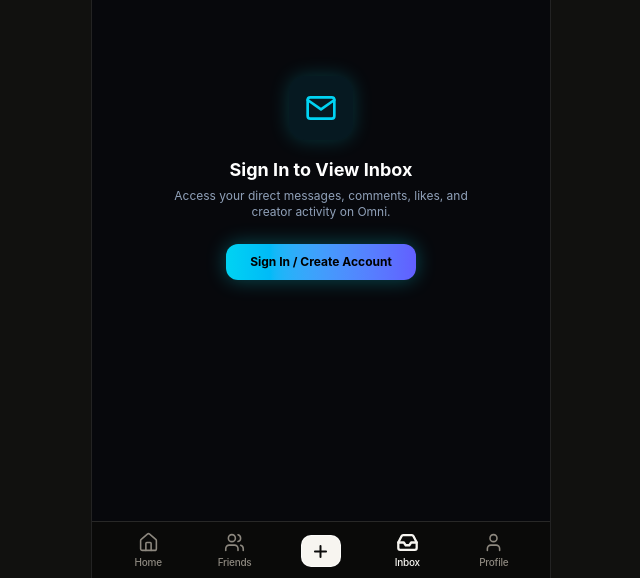
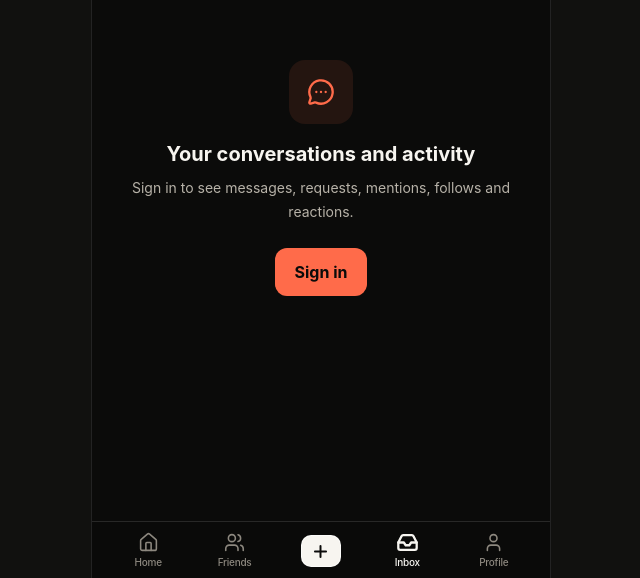
Before and after one commit to sempadavidson-commits/Omni, a React (Vite) app: page /inbox in a window 1280 px wide. Shown: the part 222-800 px from the top of the page, without its empty margins (319-959 px from the left). Built offline with nearby package versions, Linux system fonts and the light colour scheme; no server answers.

Commit message:
fix(navigation): make inbox deep links deterministic

```diff
--- a/src/App.tsx
+++ b/src/App.tsx
@@ -1,23 +1,45 @@
 import React from 'react';
-import { BrowserRouter, Routes, Route } from 'react-router-dom';
+import { BrowserRouter, Route, Routes } from 'react-router-dom';
 import { AppProvider } from './context/AppContext';
+import { AuthModal } from './components/AuthModal';
 import { BottomNav } from './components/BottomNav';
-import { AuthModal } from './components/AuthModal';
+import { Splash } from './components/Splash';
+import { CreateSimple } from './screens/CreateSimple';
 import { Home } from './screens/Home';
+import { Inbox } from './screens/Inbox';
+import { Live } from './screens/Live';
 import { Messages } from './screens/Messages';
-import { CreateSimple } from './screens/CreateSimple';
+import { NotFound } from './screens/NotFound';
 import { Notifications } from './screens/Notifications';
+import { PostDetail } from './screens/PostDetail';
 import { Profile } from './screens/Profile';
 import { Search } from './screens/Search';
-import { Inbox } from './screens/Inbox';
-import { PostDetail } from './screens/PostDetail';
-import { Live } from './screens/Live';
-import { Splash } from './components/Splash';
 
 function Layout() {
-  return <div className="w-full h-[100dvh] bg-[#11110f] flex justify-center overflow-hidden"><div className="w-full h-full max-w-[460px] relative bg-[#0b0b0a] border-x border-white/10 flex flex-col"><main className="flex-1 relative h-full min-h-0 overflow-hidden"><Routes>
-    <Route path="/" element={<Home/>}/><Route path="/inbox" element={<Inbox/>}/><Route path="/inbox/activity" element={<Inbox/>}/><Route path="/inbox/messages" element={<Inbox/>}/><Route path="/messages" element={<Messages/>}/><Route path="/messages/:id" element={<Messages/>}/><Route path="/create" element={<CreateSimple/>}/><Route path="/notifications" element={<Notifications/>}/><Route path="/profile" element={<Profile/>}/><Route path="/profile/:id" element={<Profile/>}/><Route path="/post/:id" element={<PostDetail/>}/><Route path="/live" element={<Live/>}/><Route path="/search" element={<Search/>}/>
-  </Routes></main><BottomNav/><AuthModal/></div></div>;
+  return <div className="flex h-[100dvh] w-full justify-center overflow-hidden bg-[#11110f]">
+    <div className="relative flex h-full w-full max-w-[460px] flex-col border-x border-white/10 bg-[#0b0b0a]">
+      <main className="relative min-h-0 flex-1 overflow-hidden">
+        <Routes>
+          <Route path="/" element={<Home/>}/>
+          <Route path="/search" element={<Search/>}/>
+          <Route path="/create" element={<CreateSimple/>}/>
+          <Route path="/live" element={<Live/>}/>
+          <Route path="/inbox" element={<Inbox/>}/>
+          <Route path="/inbox/activity" element={<Inbox/>}/>
+          <Route path="/inbox/messages" element={<Inbox/>}/>
+          <Route path="/messages" element={<Messages/>}/>
+          <Route path="/messages/:id" element={<Messages/>}/>
+          <Route path="/notifications" element={<Notifications/>}/>
+          <Route path="/profile" element={<Profile/>}/>
+          <Route path="/profile/:id" element={<Profile/>}/>
+          <Route path="/post/:id" element={<PostDetail/>}/>
+          <Route path="*" element={<NotFound/>}/>
+        </Routes>
+      </main>
+      <BottomNav/>
+      <AuthModal/>
+    </div>
+  </div>;
 }
 
 export default function App() {
--- a/src/screens/Inbox.tsx
+++ b/src/screens/Inbox.tsx
@@ -1,84 +1,28 @@
-import React, { useState, useEffect } from 'react';
-import { useSearchParams, useLocation } from 'react-router-dom';
+import React from 'react';
+import { Activity, MessageCircleMore } from 'lucide-react';
+import { useLocation, useNavigate } from 'react-router-dom';
 import { Messages } from './Messages';
 import { Notifications } from './Notifications';
 import { useAppContext } from '../context/AppContext';
 import { cn } from '../lib/utils';
 
 export function Inbox() {
-  const [searchParams] = useSearchParams();
   const location = useLocation();
-  const initialTab = (searchParams.get('tab') === 'messages' || location.pathname.includes('/messages')) ? 'messages' : 'notifications';
-  const [tab, setTab] = useState<'notifications' | 'messages'>(initialTab);
+  const navigate = useNavigate();
   const { currentUser, requireAuth } = useAppContext();
-
-  useEffect(() => {
-    if (searchParams.get('tab') === 'messages' || location.pathname.includes('/messages')) {
-      setTab('messages');
-    }
-  }, [searchParams, location.pathname]);
+  const tab = location.pathname.endsWith('/messages') ? 'messages' : 'activity';
 
   if (!currentUser) {
-    return (
-      <div className="flex flex-col items-center justify-center h-full w-full bg-[#07080c] px-6 text-center">
-        <div className="w-16 h-16 rounded-2xl bg-cyan-500/10  flex items-center justify-center text-cyan-400 mb-4 shadow-[0_0_20px_rgba(0,240,255,0.2)]">
-          <svg width="32" height="32" viewBox="0 0 24 24" fill="none" stroke="currentColor" strokeWidth="2" strokeLinecap="round" strokeLinejoin="round">
-            <path d="M4 4h16c1.1 0 2 .9 2 2v12c0 1.1-.9 2-2 2H4c-1.1 0-2-.9-2-2V6c0-1.1.9-2 2-2z" />
-            <polyline points="22,6 12,13 2,6" />
-          </svg>
-        </div>
-        <h2 className="text-lg font-bold text-white mb-1">Sign In to View Inbox</h2>
-        <p className="text-xs text-slate-400 max-w-xs mb-6">
-          Access your direct messages, comments, likes, and creator activity on Omni.
-        </p>
-        <button
-          onClick={() => requireAuth('Inbox', 'Sign in to access your activity and messages.', () => {
-            setTab('notifications');
-          })}
-          className="px-6 py-2.5 rounded-xl bg-gradient-to-r from-cyan-400 to-indigo-500 text-black font-bold text-xs hover:brightness-110 active:scale-95 transition-all shadow-[0_0_20px_rgba(0,240,255,0.3)]"
-        >
-          Sign In / Create Account
-        </button>
-      </div>
-    );
+    return <div className="grid h-full place-items-center bg-[#0b0b0a] px-6 text-center text-[#f7f5f0]">
+      <div className="max-w-sm"><span className="mx-auto grid h-16 w-16 place-items-center rounded-2xl bg-[#ff6b4a]/10 text-[#ff6b4a]"><MessageCircleMore size={28}/></span><h1 className="mt-4 text-xl font-bold">Your conversations and activity</h1><p className="mt-2 text-sm leading-6 text-[#b7b2a8]">Sign in to see messages, requests, mentions, follows and reactions.</p><button onClick={() => requireAuth('Inbox', 'Sign in to access your activity and messages.', () => navigate('/inbox/activity', { replace: true }))} className="mt-6 min-h-12 rounded-xl bg-[#ff6b4a] px-5 font-bold text-[#0b0b0a]">Sign in</button></div>
+    </div>;
   }
 
-  return (
-    <div className="flex flex-col h-full w-full bg-[#07080c] text-white">
-      {/* Top Header with Segmented Navigation */}
-      <header className="pt-safe px-4 py-3 border-b  flex items-center justify-between bg-[#07080c]/90  shrink-0 z-30">
-        <h1 className="text-lg font-black tracking-wider text-white">INBOX</h1>
-
-        <div className="flex bg-white/[0.05] p-1 rounded-xl ">
-          <button
-            onClick={() => setTab('notifications')}
-            className={cn(
-              "px-3.5 py-1 text-xs font-bold rounded-lg transition-all",
-              tab === 'notifications'
-                ? "bg-cyan-400 text-black shadow-[0_0_10px_rgba(0,240,255,0.3)]"
-                : "text-slate-400 hover:text-white"
-            )}
-          >
-            Activity
-          </button>
-          <button
-            onClick={() => setTab('messages')}
-            className={cn(
-              "px-3.5 py-1 text-xs font-bold rounded-lg transition-all relative",
-              tab === 'messages'
-                ? "bg-cyan-400 text-black shadow-[0_0_10px_rgba(0,240,255,0.3)]"
-                : "text-slate-400 hover:text-white"
-            )}
-          >
-            Messages
-          </button>
-        </div>
-      </header>
-
-      {/* Tab Viewport */}
-      <div className="flex-1 overflow-hidden relative">
-        {tab === 'notifications' ? <Notifications hideHeader /> : <Messages hideHeader />}
-      </div>
-    </div>
-  );
+  return <div className="flex h-full flex-col bg-[#0b0b0a] text-[#f7f5f0]">
+    <header className="shrink-0 border-b border-white/10 bg-[#0b0b0a]/95 px-4 pb-3 pt-safe backdrop-blur-xl"><div className="flex h-12 items-center"><h1 className="text-lg font-bold">Inbox</h1></div><nav aria-label="Inbox sections" className="grid grid-cols-2 gap-2 rounded-xl bg-white/5 p-1">
+      <button onClick={() => navigate('/inbox/activity')} aria-current={tab === 'activity' ? 'page' : undefined} className={cn('flex min-h-11 items-center justify-center gap-2 rounded-lg text-sm font-semibold', tab === 'activity' ? 'bg-[#f7f5f0] text-[#0b0b0a]' : 'text-[#b7b2a8] hover:bg-white/5')}><Activity size={17}/>Activity</button>
+      <button onClick={() => navigate('/inbox/messages')} aria-current={tab === 'messages' ? 'page' : undefined} className={cn('flex min-h-11 items-center justify-center gap-2 rounded-lg text-sm font-semibold', tab === 'messages' ? 'bg-[#f7f5f0] text-[#0b0b0a]' : 'text-[#b7b2a8] hover:bg-white/5')}><MessageCircleMore size={17}/>Messages</button>
+    </nav></header>
+    <div className="relative min-h-0 flex-1 overflow-hidden">{tab === 'messages' ? <Messages hideHeader/> : <Notifications hideHeader/>}</div>
+  </div>;
 }
--- /dev/null
+++ b/src/screens/NotFound.tsx
@@ -0,0 +1,8 @@
+import React from 'react';
+import { ArrowLeft, Home } from 'lucide-react';
+import { useNavigate } from 'react-router-dom';
+
+export function NotFound() {
+  const navigate = useNavigate();
+  return <div className="grid h-full place-items-center bg-[#0b0b0a] px-6 text-center text-[#f7f5f0]"><main className="max-w-sm"><p className="text-sm font-semibold text-[#ff6b4a]">404</p><h1 className="mt-2 text-2xl font-bold">This place does not exist</h1><p className="mt-3 text-sm leading-6 text-[#b7b2a8]">The link may be old, private, or incomplete. Your account and content have not been changed.</p><div className="mt-6 grid grid-cols-2 gap-3"><button onClick={() => navigate(-1)} className="flex min-h-12 items-center justify-center gap-2 rounded-xl border border-white/15"><ArrowLeft size={17}/>Go back</button><button onClick={() => navigate('/', { replace: true })} className="flex min-h-12 items-center justify-center gap-2 rounded-xl bg-[#ff6b4a] font-bold text-[#0b0b0a]"><Home size={17}/>Home</button></div></main></div>;
+}
```
